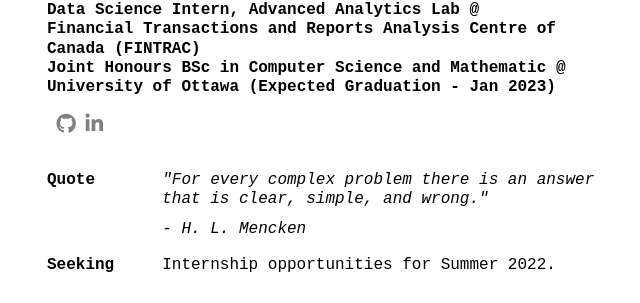
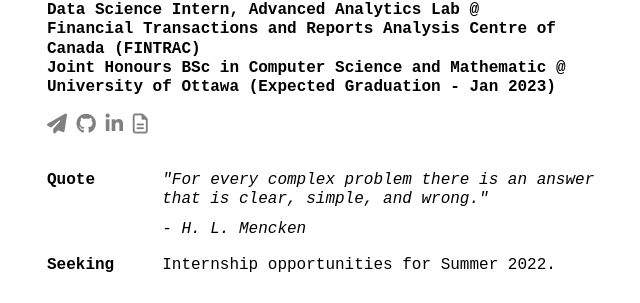
Before and after one commit to OmarHayat-DEV/web, a Jekyll site: the page built from index.html, in a window 1280 px wide. Shown: the part 128-431 px from the top of the page, without its empty margins (305-945 px from the left). Built offline with Jekyll 4.4.1, drawn with Linux system fonts in a browser that asks for light colours; nearby versions of some CDN libraries.

Commit message:
changes to media links

```diff
--- a/_data/social-media.yml
+++ b/_data/social-media.yml
@@ -1,8 +1,8 @@
 email:
-  id: 'OmarHayat.pdf'
-  href: 'https://omarhayat-dev.github.io/web/'
+  id: 'omar.hayat613@gmail.com'
+  href: 'mailto:'
   title: 'Email'
-  fa-icon: 'file-alt'
+  fa-icon: 'fa-paper-plane'
 
 github:
   id: 'OmarHayat-DEV'
@@ -20,4 +20,4 @@
   id: 'OmarHayat.pdf'
   href: 'https://omarhayat-dev.github.io/web/'
   title: 'Resume'
-  fa-icon: 'file-alt'
+  fa-icon: 'fa-file-text-o'
```
